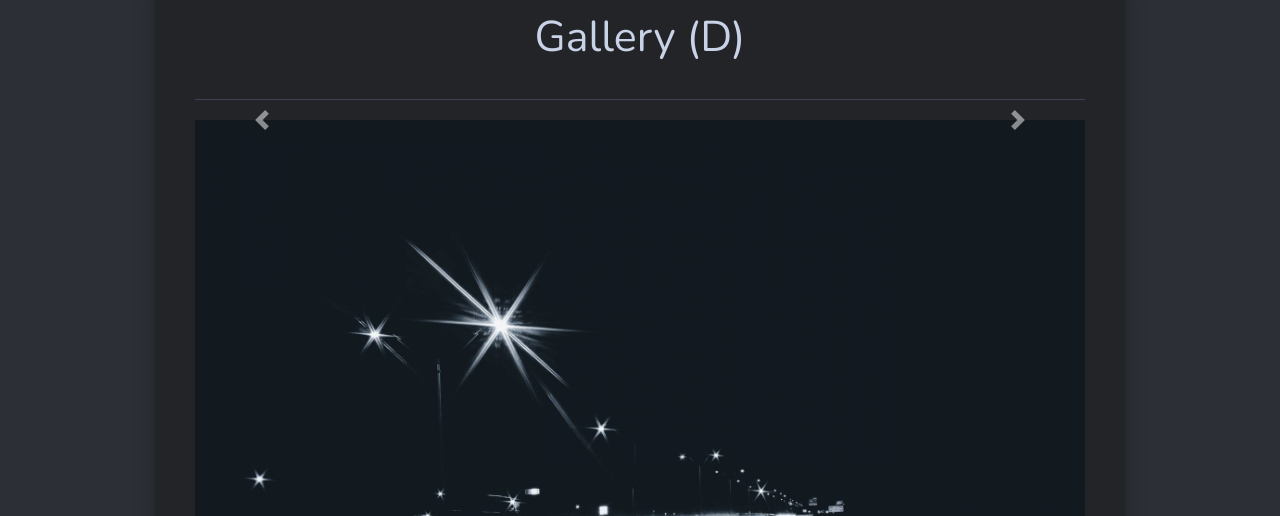
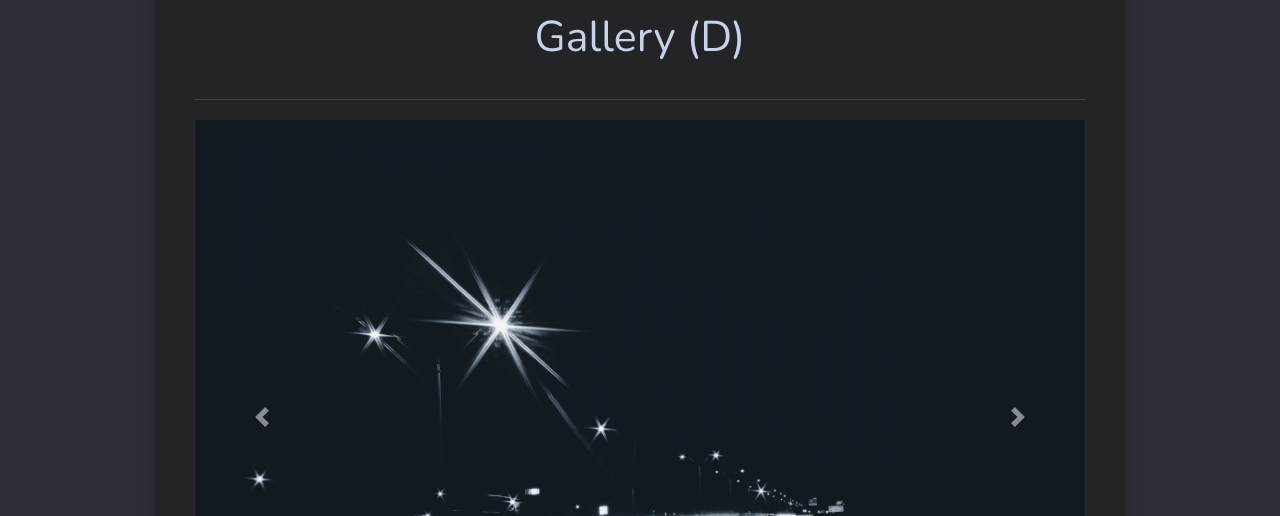
Before and after one commit to HorizonIITM/HorizonIITM.github.io, a Jekyll site: the page built from _pages/gallery(boot).md, in a window 1280 px wide. Shown: the part 134-650 px from the top of the page. Built offline with Jekyll 4.4.1, drawn with Linux system fonts in a browser that asks for light colours; nearby versions of some CDN libraries.

Commit message:
bootstrap carousel done

```diff
--- a/_includes/carousel.html
+++ b/_includes/carousel.html
@@ -5,6 +5,7 @@
   {% assign slice_end = totaln | minus: 1 %}
   {% assign nofirst = rsorted | slice:1, slice_end %}
   <div id='GalleryPage' class="carousel slide carousel-fade" data-ride="carousel">
+    <div class="carousel-inner">
       <div class="carousel-item active">
           <img class="d-block w-100" src="{{rsorted[0].image_path}}" alt="{{rsorted[0].title}}">
           <div class="carousel-caption d-none d-md-block">
@@ -21,6 +22,7 @@
           </div>
       </div>
     {% endfor %}
+    </div>
     <div class="control">
       <a class="carousel-control-prev" href="#GalleryPage" role="button" data-slide="prev">
           <span class="carousel-control-prev-icon" aria-hidden="true"></span>
--- a/_sass/4-layouts/_gallery.scss
+++ b/_sass/4-layouts/_gallery.scss
@@ -26,8 +26,8 @@
 
 }
 
-.photo-carousel .control {
-    position: inherit;
-    display: inherit;
-    top: 50%;
-}
+// .photo-carousel .control {
+//     position: inherit;
+//     display: inherit;
+//     top: 50%;
+// }
```
